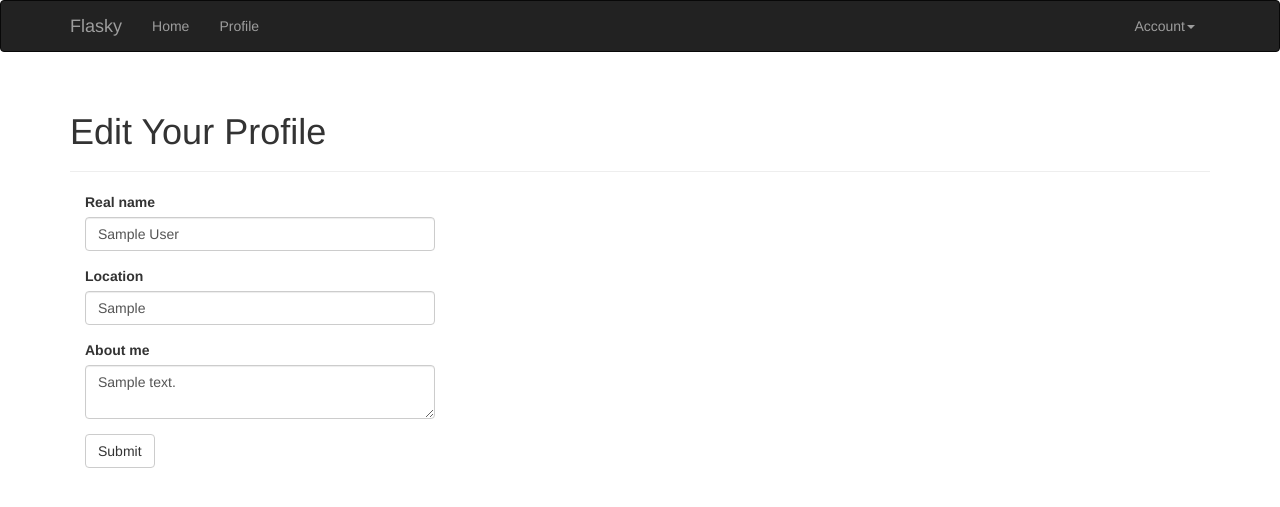
After one commit to asluchych/flask-app, a Flask app: page /edit-profile in a window 1280 px wide. The commit adds this page. Shown: the top 507 px of the page. Run offline with Flask 3, Linux system fonts and the light colour scheme; a user stored in the database is signed in; tables that the repository leaves empty hold one stand-in row (values such as "Sample post"); some libraries are stand-ins or nearby versions.

Commit message:
Implement user-level profile editor

```diff
--- a/app/main/forms.py
+++ b/app/main/forms.py
@@ -1,8 +1,17 @@
 from flask_wtf import FlaskForm
-from wtforms import StringField, SubmitField
-from wtforms.validators import DataRequired
+from wtforms import StringField, TextAreaField, BooleanField, SelectField, SubmitField
+from wtforms.validators import DataRequired, Length, Email, Regexp
+from wtforms import ValidationError
+from ..models import Role, User
 
 
 class NameForm(FlaskForm):
     name = StringField('What is your name?', validators=[DataRequired()])
     submit = SubmitField('Submit')
+
+
+class EditProfileForm(FlaskForm):
+    name = StringField('Real name', validators=[Length(0, 64)])
+    location = StringField('Location', validators=[Length(0, 64)])
+    about_me = TextAreaField('About me')
+    submit = SubmitField('Submit')
--- a/app/main/views.py
+++ b/app/main/views.py
@@ -1,6 +1,10 @@
-from flask import render_template, abort
+from flask import render_template, redirect, url_for, abort, flash
+from flask_login import login_required, current_user
 from . import main
-from ..models import User
+from .forms import EditProfileForm
+from .. import db
+from ..models import Role, User
+from ..decorators import admin_required
 
 
 @main.route('/')
@@ -12,3 +16,21 @@ def index():
 def user(username):
     user = User.query.filter_by(username=username).first_or_404()
     return render_template('user.html', user=user)
+
+
+@main.route('/edit-profile', methods=['GET', 'POST'])
+@login_required
+def edit_profile():
+    form = EditProfileForm()
+    if form.validate_on_submit():
+        current_user.name = form.name.data
+        current_user.location = form.location.data
+        current_user.about_me = form.about_me.data
+        db.session.add(current_user._get_current_object())
+        db.session.commit()
+        flash('Your profile has been updated.')
+        return redirect(url_for('.user', username=current_user.username))
+    form.name.data = current_user.name
+    form.location.data = current_user.location
+    form.about_me.data = current_user.about_me
+    return render_template('edit_profile.html', form=form)
--- /dev/null
+++ b/app/templates/edit_profile.html
@@ -0,0 +1,13 @@
+{% extends 'base.html' %}
+{% import 'bootstrap/wtf.html' as wtf %}
+
+{% block title %}Flasky - Edit Profile{% endblock %}
+
+{% block page_content %}
+<div class="page-header">
+    <h1>Edit Your Profile</h1>
+</div>
+<div class="col-md-4">
+    {{ wtf.quick_form(form) }}
+</div>
+{% endblock %}
--- a/app/templates/user.html
+++ b/app/templates/user.html
@@ -18,5 +18,10 @@
     {% endif %}
     {% if user.about_me %}<p>{{ user.about_me }}</p>{% endif %}
     <p>Member since {{ moment(user.member_since).format('L') }}. Last seen {{ moment(user.last_seen).fromNow() }}.</p>
+    <p>
+        {% if user == current_user %}
+        <a class="btn btn-default" href="{{ url_for('.edit_profile') }}">Edit Profile</a>
+        {% endif %}
+    </p>
 </div>
 {% endblock %}
```
Also changed, not shown: data-dev.sqlite.
